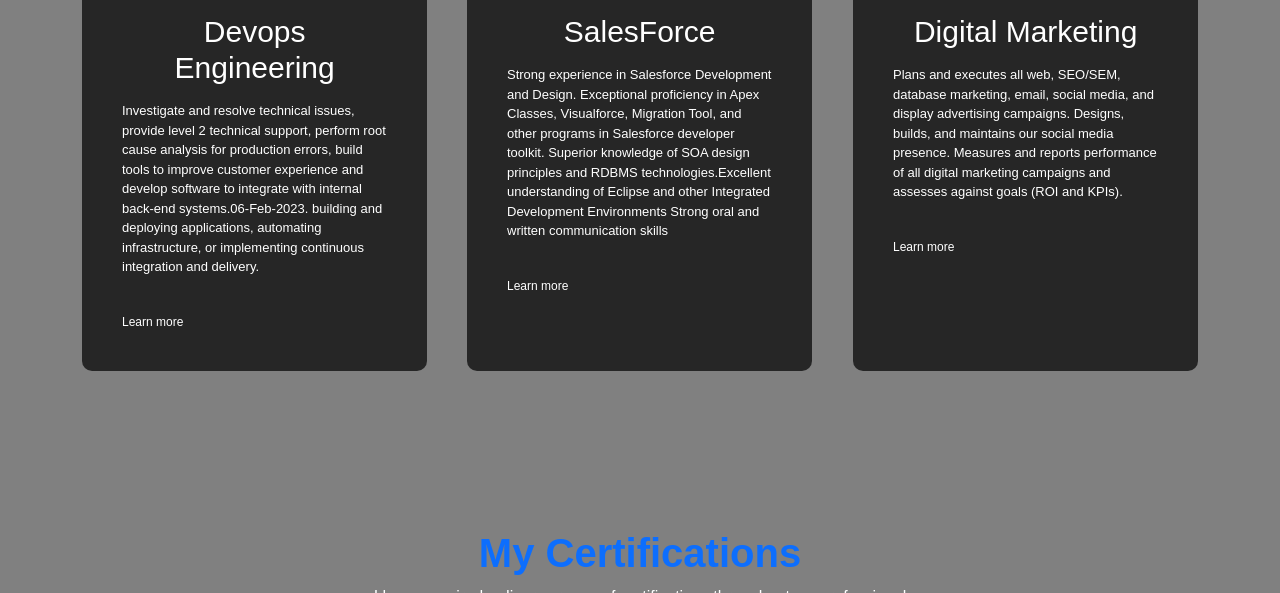
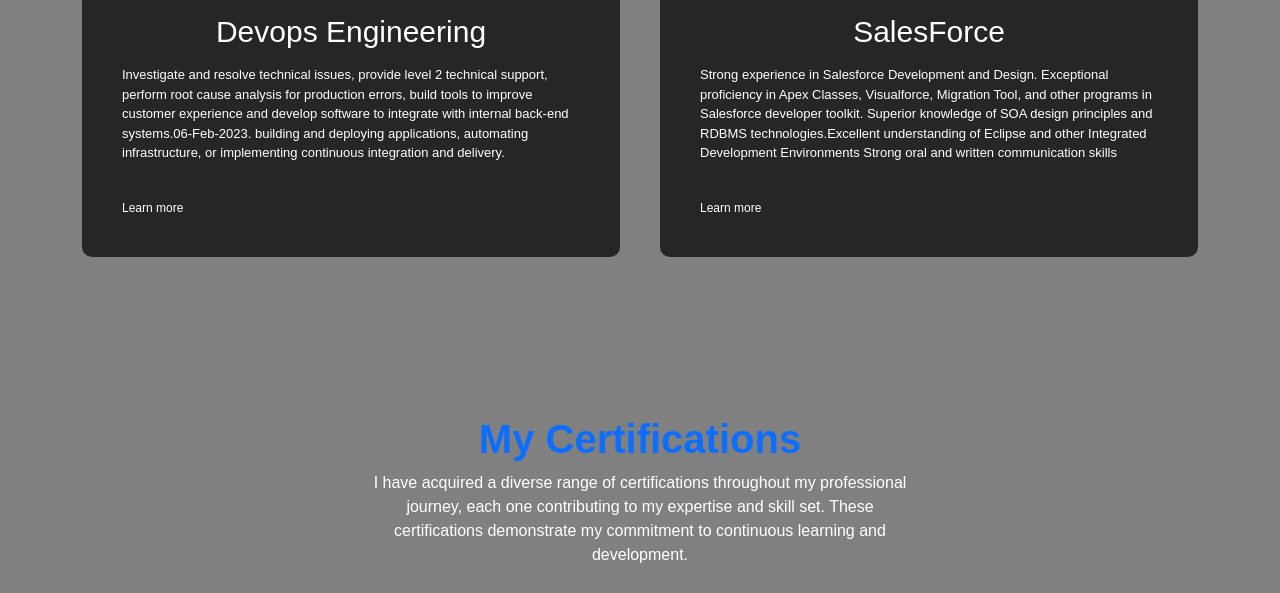
Before and after one commit to 20a31a05h3/portfolio, a plain HTML site: page index.html in a window 1280 px wide. Shown: the part 2116-2709 px from the top of the page. Drawn offline with nearby package versions, Linux system fonts and the light colour scheme.

Commit message:
index.html

```diff
--- a/index.html
+++ b/index.html
@@ -71,7 +71,6 @@
         <h3 class="text-primary sub-title1 animate__backInLeft animate__animated">Hello</h3>
         <h2 class="text-white fw-bold fs-1 my-3">I am <span style="color:rgb(240, 14, 214);" id="element"></span></h2>
         <p class="text-white 1h-4" style="font-size:0.8rem !important";<br>
-      design,graphic design and many more....
     </p>
 
     <div class="d-flex my-3 gap-3">
@@ -122,7 +121,7 @@
                   </div>
                   <div class="tab-contents" id="experience">
                       <ul>
-                        <li><span>04/2023-06/2023</span><br>Salesforce virtual internship</li>
+                        <li><span>04/2022-06/2022</span><br>Salesforce virtual internship</li>
                           <li><span>05/2022-06/2022</span><br>Cisco Cyber security virtual internship</li>
                           <li><span>07/2022-09/2022</span><br>PaloAlto Cyber security virtual internship</li>
                           <li><span>05/2023-06/2023</span><br>Microsoft Future Skills Ready Talent Virtyual Internship</li>
@@ -197,14 +196,6 @@
               Exceptional proficiency in Apex Classes, Visualforce, Migration Tool, and other programs in Salesforce developer toolkit.
               Superior knowledge of SOA design principles and RDBMS technologies.Excellent understanding of Eclipse and other Integrated Development Environments
               Strong oral and written communication skills</p>
-                <a href="#">Learn more</a>
-        </div>
-        <div data-aos="zoom-in">
-            <i class="fa-brands fa-connectdevelop"></i>
-            <h2 class="text-center">Digital Marketing</h2>
-            <p>Plans and executes all web, SEO/SEM, database marketing, email, social media, and display advertising campaigns. Designs, builds,
-              and maintains our social media presence.
-              Measures and reports performance of all digital marketing campaigns and assesses against goals (ROI and KPIs).</p>
                 <a href="#">Learn more</a>
         </div>
     </div>
```
